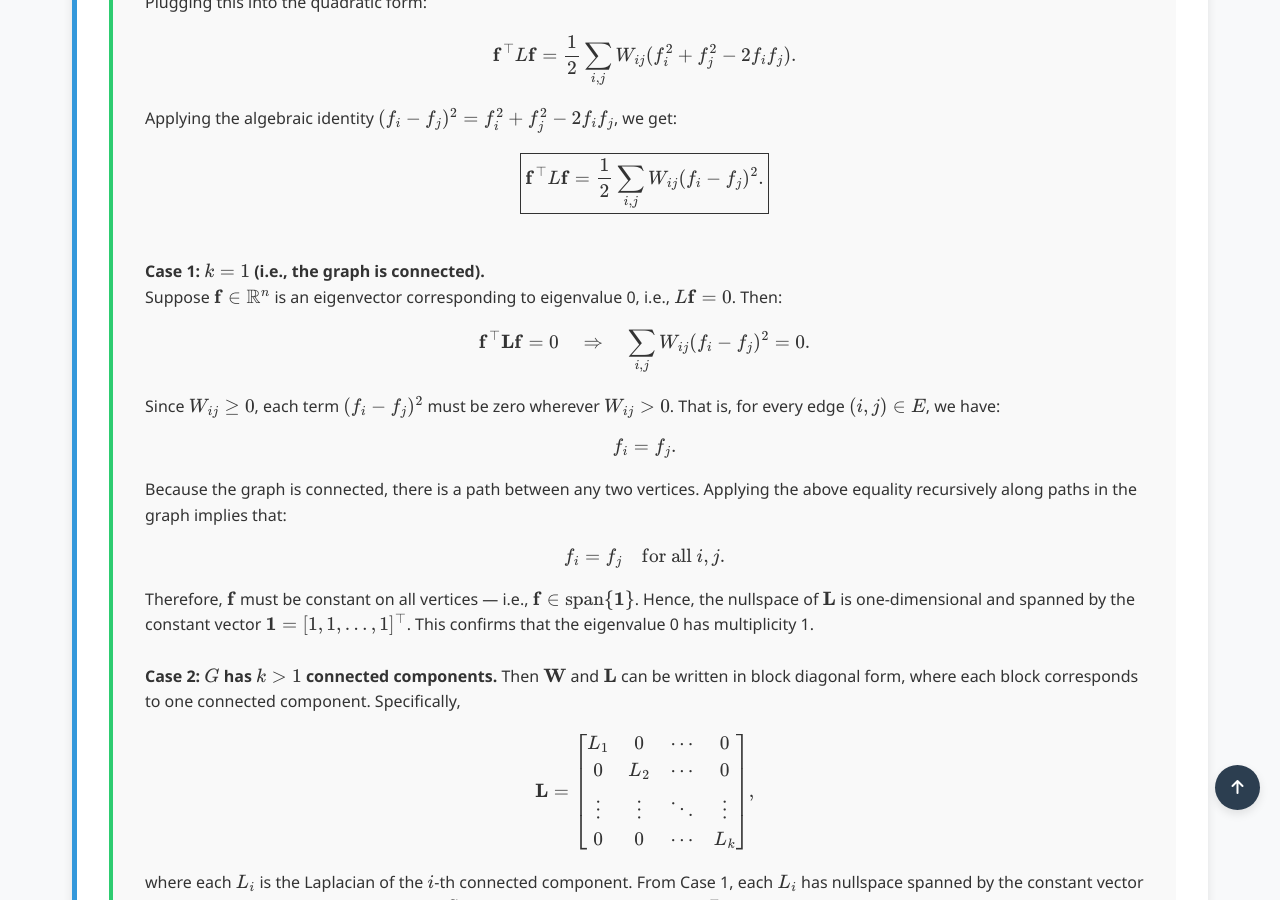
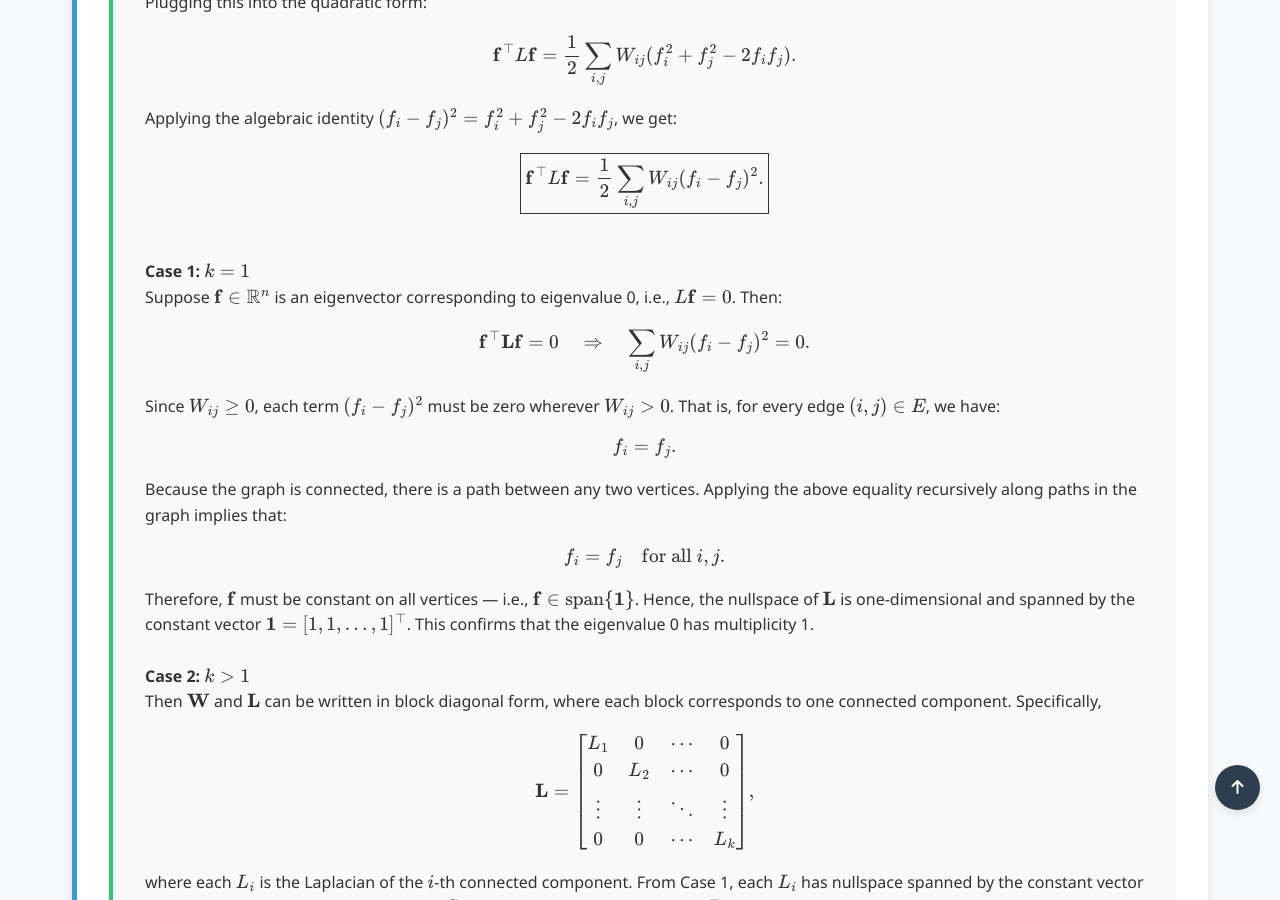
Before and after one commit to Yusukey01/yusukey01.github.io, a Jekyll site: the page built from Mathematics/Machine_learning/clustering.html, in a window 1280 px wide and 900 px high, scrolled down 4123 px. Built offline with Jekyll 4.4.1, drawn with Linux system fonts in a browser that asks for light colours.

Commit message:
made Graph raplacian

```diff
--- a/Mathematics/Machine_learning/clustering.html
+++ b/Mathematics/Machine_learning/clustering.html
@@ -210,7 +210,7 @@ uses_python: false
                         }
                         \]
                         <br>
-                        <strong>Case 1: \(k = 1\) (i.e., the graph is connected).</strong><br>
+                        <strong>Case 1: \(k = 1\)</strong><br>
                         Suppose \(\mathbf{f} \in \mathbb{R}^n\) is an eigenvector corresponding to eigenvalue 0, i.e., \(L \mathbf{f} = 0\). Then:
                         \[
                         \mathbf{f}^\top \mathbf{L} \mathbf{f} = 0 \quad \Rightarrow \quad \sum_{i,j} W_{ij}(f_i - f_j)^2 = 0.
@@ -230,7 +230,7 @@ uses_python: false
                         is one-dimensional and spanned by the constant vector \(\mathbf{1} = [1, 1, \dots, 1]^\top\). This confirms that the eigenvalue 0 has multiplicity 1.
                         <br><br>
 
-                        <strong>Case 2: \(G\) has \(k > 1\) connected components.</strong>
+                        <strong>Case 2: \(k > 1\)</strong><br>
                         Then \(\mathbf{W}\) and \(\mathbf{L}\) can be written in block diagonal form, where each block corresponds to one connected component.
                         Specifically,
                         \[
```
